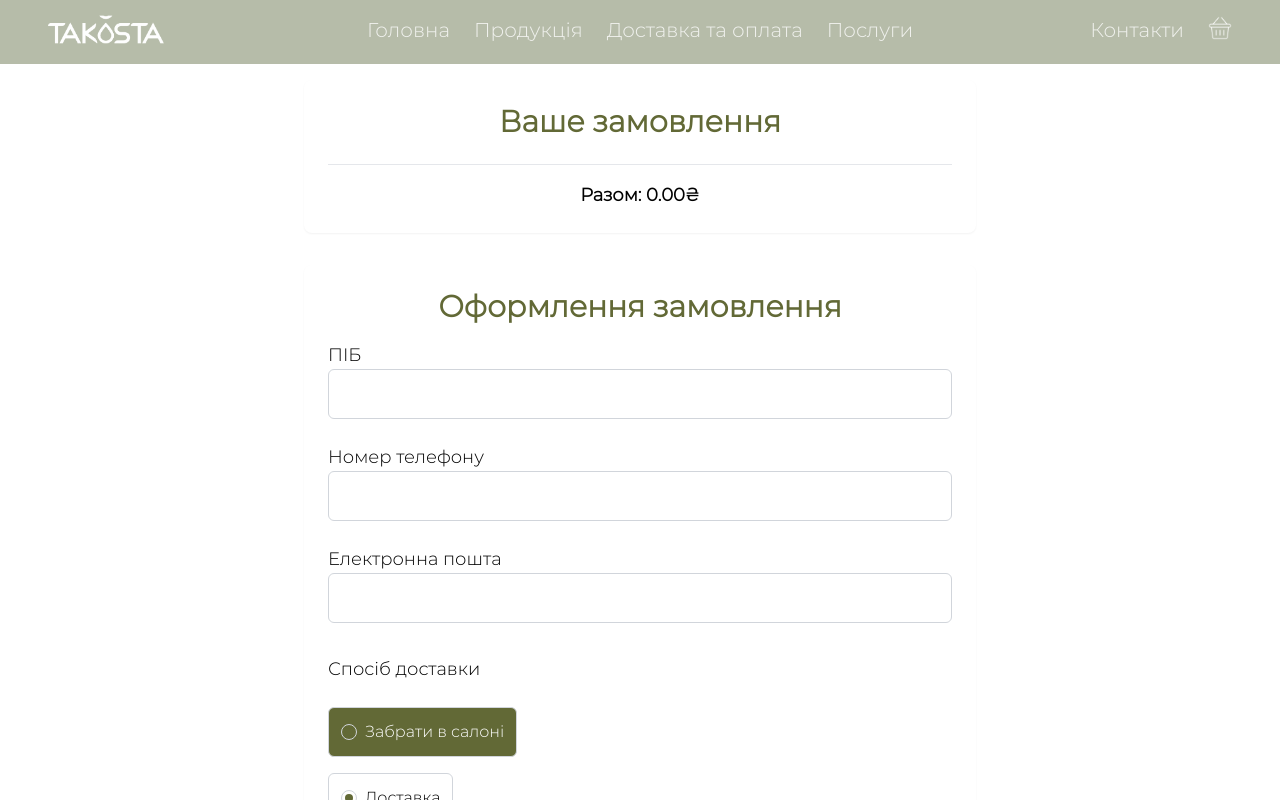
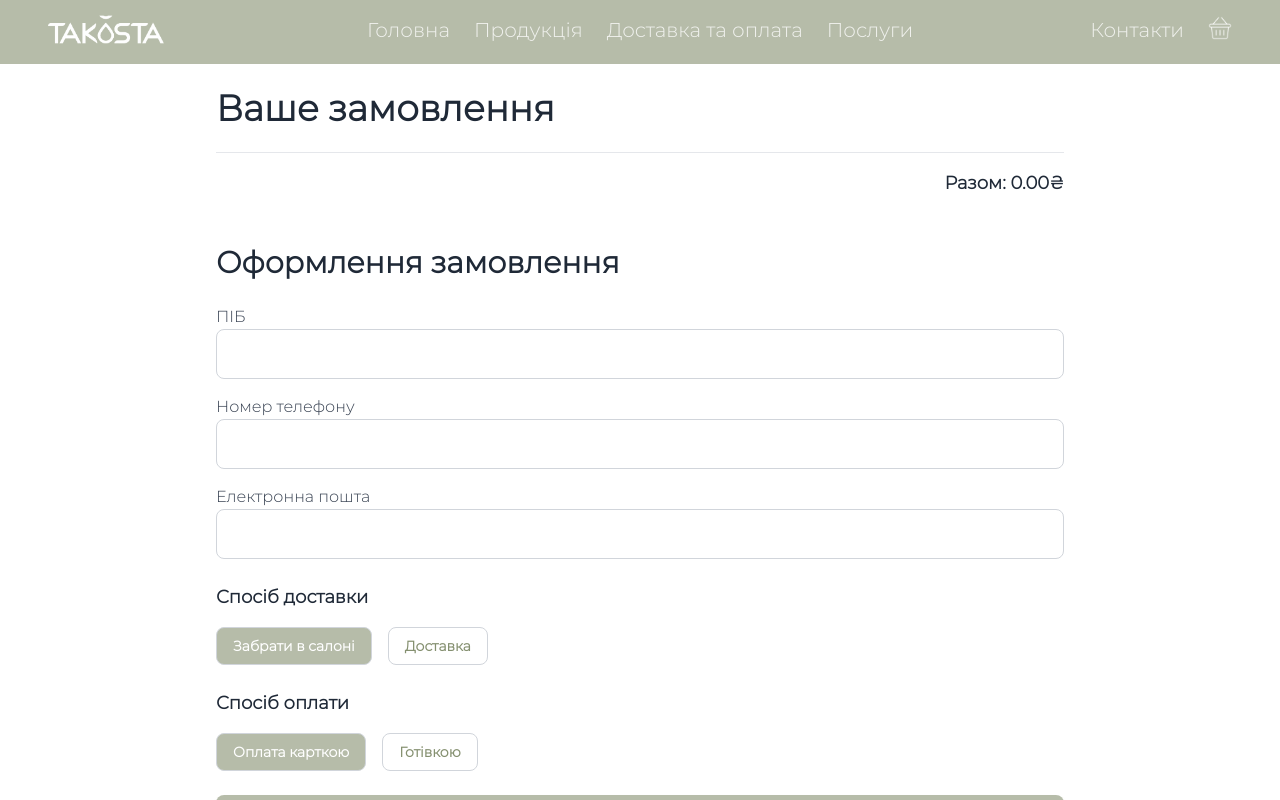
Before and after one commit to Shiro-Kon/Takosta, a React (Create React App) app: page /checkout in a window 1280 px wide. Built offline with nearby package versions, Linux system fonts and the light colour scheme.

Commit message:
redesigned the checkout page, fixed the title, slightly changed the notification size

```diff
--- a/src/Component/ProductPage/ProductDetails/Notification.tsx
+++ b/src/Component/ProductPage/ProductDetails/Notification.tsx
@@ -6,14 +6,14 @@ interface NotificationProps {
   onClose: () => void;
 }
 
-const Notification: React.FC<NotificationProps> = ({ message, onClose }) => {
+const Notification: React.FC<NotificationProps> = ({ message }) => {
   return (
     <motion.div
       initial={{ opacity: 0, scale: 0.9 }}
       animate={{ opacity: 1, scale: 1 }}
       exit={{ opacity: 0, scale: 0.9 }}
       transition={{ duration: 0.3 }}
-      className="fixed top-[10%] right-2  bg-olive-green/70 text-sm text-white px-4 py-2 rounded-lg shadow-lg"
+      className="fixed top-[10%] right-2  bg-olive-green/70 text-[12px] text-white px-2 py-1 rounded-lg shadow-lg"
     >
       <p>{message}</p>
     </motion.div>
--- a/src/Component/ProductPage/ProductDetails/ProductDetailsPage.tsx
+++ b/src/Component/ProductPage/ProductDetails/ProductDetailsPage.tsx
@@ -16,7 +16,7 @@ const ProductDetailsPage: React.FC = () => {
   const { addToCart } = useCart();
 
   if (!product) {
-    return <div>Продукт не найден</div>;
+    return <div>Продукт не  знайден</div>;
   }
 
   const tabContent = {
--- a/src/Container/App/App.tsx
+++ b/src/Container/App/App.tsx
@@ -1,10 +1,7 @@
-import { lazy, Suspense, useEffect } from 'react';
+import React, { lazy, Suspense, useEffect } from 'react';
 import { Route, Routes, useLocation } from 'react-router-dom';
 import Header from '../Header/Header';
 import Footer from '../Footer/Footer';
-import LoadingScreen from '../../Component/LoadingScreen/LoadingScreen';
-
-
 
 const Main = lazy(() => import('../../Page/Main'));
 const ProductPage = lazy(() => import('../../Page/ProductPage'));
@@ -18,14 +15,14 @@ const App: React.FC = () => {
   const { pathname } = useLocation();
 
   useEffect(() => {
-    window.scrollTo(0, 0);
+    window.scrollTo({ top: 0, behavior: 'smooth' });
   }, [pathname]);
 
   return (
     <>
       <Header />
-      <Suspense fallback={<LoadingScreen />}>
-      <main className='h-full'>
+      <main className="h-full">
+        <Suspense fallback={<div>Loading...</div>}>
           <Routes>
             <Route path="/" element={<Main />} />
             <Route path="/product" element={<ProductPage />} />
@@ -35,8 +32,8 @@ const App: React.FC = () => {
             <Route path="/checkout" element={<CheckoutPage />} />
             <Route path="*" element={<NotFoundPage />} />
           </Routes>
+        </Suspense>
       </main>
-      </Suspense>
       <Footer />
     </>
   );
--- a/src/Container/Header/MobileMenu.tsx
+++ b/src/Container/Header/MobileMenu.tsx
@@ -25,17 +25,16 @@ const MobileMenu: React.FC<MobileMenuProps> = ({
   openContact,
 }) => {
   const { getTotalQuantity } = useCart();
-  const navigate = useNavigate();
 
   const closeMenu = () => {
     setMobileMenuOpen(false);
   };
 
+  const navigate = useNavigate();
+
   const handleMobileLinkClick = (to: string) => {
     handleLinkClick(to);
     closeMenu();
-    navigate(to);
-    window.location.reload();
   };
 
   return (
--- a/src/Page/CheckoutPage.tsx
+++ b/src/Page/CheckoutPage.tsx
@@ -1,8 +1,8 @@
 import React, { useState } from 'react';
+import AnimatedElement from '../Component/AnimatedElement/AnimatedElement';
+import OrderConfirmationModal from '../Component/OrderConfirmationModal/OrderConfirmationModal';
 import { useCart } from '../Component/CartPage/CartContext';
 import { useNavigate } from 'react-router-dom';
-import AnimatedElement from '../Component/AnimatedElement/AnimatedElement';
-import OrderConfirmationModal from '../Component/OrderConfirmationModal/OrderConfirmationModal';
 
 const CheckoutPage: React.FC = () => {
   const { cart, getTotalPrice, clearCart } = useCart();
@@ -22,19 +22,8 @@ const CheckoutPage: React.FC = () => {
     setFormData(prevState => ({ ...prevState, [name]: value }));
   };
 
-  const handleDeliveryMethodChange = (e: React.ChangeEvent<HTMLInputElement>) => {
-    const { value } = e.target;
-    setFormData(prevState => ({
-      ...prevState,
-      deliveryMethod: value,
-      // Clear post office field if not needed
-      ...(value === 'pickup' ? { postOffice: '' } : {})
-    }));
-  };
-
-  const handlePaymentMethodChange = (e: React.ChangeEvent<HTMLInputElement>) => {
-    const { value } = e.target;
-    setFormData(prevState => ({ ...prevState, paymentMethod: value }));
+  const handleButtonClick = (type: 'delivery' | 'payment', value: string) => {
+    setFormData(prevState => ({ ...prevState, [`${type}Method`]: value }));
   };
 
   const handleSubmit = (e: React.FormEvent) => {
@@ -50,41 +39,27 @@ const CheckoutPage: React.FC = () => {
       ...formData
     };
 
-    // Open the confirmation modal
+    console.log('Order Data:', orderData);
     setIsModalOpen(true);
-
-    // Log the order data to the console
-    console.log('Order Data:', orderData);
-
-    // Example of sending data to the server (just logging here, replace with actual POST request)
-    // fetch('/api/orders', {
-    //   method: 'POST',
-    //   headers: {
-    //     'Content-Type': 'application/json'
-    //   },
-    //   body: JSON.stringify(orderData)
-    // })
-    // .then(response => response.json())
-    // .then(data => console.log('Server Response:', data))
-    // .catch(error => console.error('Error:', error));
   };
 
   const handleModalClose = () => {
     setIsModalOpen(false);
     clearCart();
-    navigate('/product'); // Redirect to the products page
+    navigate('/product');
   };
 
   return (
-    <main className="container mx-auto py-14 md:py-20 px-4 lg:px-12 flex justify-center">
-      <div className="w-full max-w-2xl space-y-8">
-        <div className="bg-white p-6 shadow-sm rounded-lg">
-          <AnimatedElement direction="up" delay={0.1} className="text-3xl font-bold mb-4 text-olive-drab text-center">
+    <main className="min-h-screen flex flex-col items-center  my-12 md:my-16 xxl:my-28 px-4 md:px-8 lg:px-12">
+      <div className="w-full max-w-4xl bg-white  rounded-lg overflow-hidden">
+        <AnimatedElement direction="up" delay={0.1} className="p-6">
+          <div className="text-2xl md:text-3xl lg:text-4xl font-semibold text-gray-800 mb-6">
             Ваше замовлення
-          </AnimatedElement>
-          <div className="space-y-4">
+          </div>
+
+          <div className="space-y-6">
             {cart.map(item => (
-              <div key={item.product.id} className="flex items-center justify-between border-b py-2">
+              <div key={item.product.id} className="flex items-center justify-between border-b pb-4">
                 <div className="flex items-center">
                   <img
                     alt={item.product.name}
@@ -92,181 +67,127 @@ const CheckoutPage: React.FC = () => {
                     className="h-14 w-14 object-cover rounded-md"
                   />
                   <div className="ml-4">
-                    <p className="text-lg font-medium">{item.product.name}</p>
-                    <p className="text-gray-500">{item.product.subname}</p>
-                    <p className="text-gray-500">{item.quantity} шт.</p>
+                    <p className="text-base font-medium text-gray-800">{item.product.name} {item.product.subname}</p>
                   </div>
                 </div>
-                <p className="text-lg font-medium text-olive-drab">
-                  {(item.product.price * item.quantity).toFixed(2)}₴
-                </p>
+                <div className="text-right">
+                  <p className="text-sm text-gray-600">{item.quantity} шт.</p>
+                  <p className="text-base font-medium text-green-600">{(item.product.price * item.quantity).toFixed(2)}₴</p>
+                </div>
               </div>
             ))}
-            <div className="mt-6 border-t pt-4 text-center">
-              <p className="text-lg font-bold">Разом: {getTotalPrice().toFixed(2)}₴</p>
+            <div className="mt-6 border-t pt-4 text-right">
+              <p className="text-lg font-semibold text-gray-800">Разом: {getTotalPrice().toFixed(2)}₴</p>
             </div>
           </div>
+        </AnimatedElement>
+
+        <AnimatedElement direction="up" delay={0.2} className="p-6 ">
+          <div  className="text-xl md:text-2xl lg:text-3xl font-semibold text-gray-800 mb-6">
+            Оформлення замовлення
           </div>
-
-        <div className="bg-white p-6 shadow-sm rounded-lg">
-          <AnimatedElement direction="up" delay={0.2} className="text-3xl font-bold mb-4 text-olive-drab text-center">
-            Оформлення замовлення
-          </AnimatedElement>
-          <form onSubmit={handleSubmit} className="space-y-8">
-            <div className="space-y-6">
+          <form onSubmit={handleSubmit} className="space-y-6">
+            <div className="space-y-4">
               <div>
-                <label htmlFor="fullName" className="block text-lg font-medium">ПІБ</label>
+                <label htmlFor="fullName" className="block text-base font-medium text-gray-700">ПІБ</label>
                 <input
                   type="text"
                   id="fullName"
                   name="fullName"
                   value={formData.fullName}
                   onChange={handleInputChange}
-                  className="w-full p-3 border border-gray-300 rounded-md focus:ring-2 focus:ring-olive-drab"
+                  className="w-full p-3 border border-gray-300 rounded-lg "
                   required
                 />
               </div>
               <div>
-                <label htmlFor="phoneNumber" className="block text-lg font-medium">Номер телефону</label>
+                <label htmlFor="phoneNumber" className="block text-base font-medium text-gray-700">Номер телефону</label>
                 <input
                   type="tel"
                   id="phoneNumber"
                   name="phoneNumber"
                   value={formData.phoneNumber}
                   onChange={handleInputChange}
-                  className="w-full p-3 border border-gray-300 rounded-md focus:ring-2 focus:ring-olive-drab"
+                  className="w-full p-3 border border-gray-300 rounded-lg "
                   required
                 />
               </div>
               <div>
-                <label htmlFor="email" className="block text-lg font-medium">Електронна пошта</label>
+                <label htmlFor="email" className="block text-base font-medium text-gray-700">Електронна пошта</label>
                 <input
                   type="email"
                   id="email"
                   name="email"
                   value={formData.email}
                   onChange={handleInputChange}
-                  className="w-full p-3 border border-gray-300 rounded-md focus:ring-2 focus:ring-olive-drab"
+                  className="w-full p-3 border border-gray-300 rounded-lg "
                   required
                 />
               </div>
+
+            </div>
+
+            <fieldset className="space-y-4">
+              <legend className="text-lg font-semibold text-gray-800">Спосіб доставки</legend>
+              <div className="flex flex-col md:flex-row gap-4">
+                <button
+                  type="button"
+                  onClick={() => handleButtonClick('delivery', 'pickup')}
+                  className={`py-2 px-4 rounded-lg border border-gray-300 text-sm font-semibold  ${formData.deliveryMethod === 'pickup' ? 'bg-sage-green/60  text-white' : 'bg-white text-sage-green'}`}
+                >
+                  Забрати в салоні
+                </button>
+                <button
+                  type="button"
+                  onClick={() => handleButtonClick('delivery', 'delivery')}
+                  className={`py-2 px-4 rounded-lg border border-gray-300 text-sm font-semibold ${formData.deliveryMethod === 'delivery' ? 'bg-sage-green/60  text-white' : 'bg-white text-sage-green'}`}
+                >
+                  Доставка
+                </button>
+              </div>
               {formData.deliveryMethod === 'delivery' && (
                 <div>
-                  <label htmlFor="postOffice" className="block text-lg font-medium">Відділення Нова Пошта</label>
+                  <label htmlFor="postOffice" className="block text-base font-medium text-gray-700">Відділення Нова Пошта</label>
                   <input
                     type="text"
                     id="postOffice"
                     name="postOffice"
                     value={formData.postOffice}
                     onChange={handleInputChange}
-                    className="w-full p-3 border border-gray-300 rounded-md focus:ring-2 focus:ring-olive-drab"
+                    className="w-full p-3 border border-gray-300 rounded-lg "
                   />
                 </div>
               )}
-            </div>
+            </fieldset>
 
-            <fieldset className="space-y-6">
-              <legend className="text-lg font-medium">Спосіб доставки</legend>
-              <div className="mt-4 space-y-4">
-                <div className="flex items-center gap-x-3">
-                  <input
-                    id="pickup"
-                    name="deliveryMethod"
-                    type="radio"
-                    value="pickup"
-                    checked={formData.deliveryMethod === 'pickup'}
-                    onChange={handleDeliveryMethodChange}
-                    className="hidden peer"
-                  />
-                  <label
-                    htmlFor="pickup"
-                    className="flex items-center cursor-pointer p-3 border border-gray-300 rounded-md peer-checked:bg-olive-drab peer-checked:text-white"
+            <fieldset className="space-y-4">
+              <legend className="text-lg font-semibold text-gray-800">Спосіб оплати</legend>
+              <div className="flex flex-col md:flex-row gap-4">
+                <button
+                  type="button"
+                  onClick={() => handleButtonClick('payment', 'card')}
+                  className={`py-2 px-4 rounded-lg border border-gray-300 text-sm font-semibold ${formData.paymentMethod === 'card' ? 'bg-sage-green/60  text-white' : 'bg-white text-sage-green'}`}
                 >
-                    <span className="w-4 h-4 border border-gray-300 rounded-full flex items-center justify-center mr-2 peer-checked:bg-white peer-checked:border-transparent">
-                      <span className="block w-2 h-2 bg-olive-drab rounded-full"></span>
-                    </span>
-                    Забрати в салоні
-                  </label>
-                </div>
-                <div className="flex items-center gap-x-3">
-                  <input
-                    id="delivery"
-                    name="deliveryMethod"
-                    type="radio"
-                    value="delivery"
-                    checked={formData.deliveryMethod === 'delivery'}
-                    onChange={handleDeliveryMethodChange}
-                    className="hidden peer"
-                  />
-                  <label
-                    htmlFor="delivery"
-                    className="flex items-center cursor-pointer p-3 border border-gray-300 rounded-md peer-checked:bg-olive-drab peer-checked:text-white"
+                  Оплата карткою
+                </button>
+                <button
+                  type="button"
+                  onClick={() => handleButtonClick('payment', 'cash')}
+                  className={`py-2 px-4 rounded-lg border border-gray-300 text-sm font-semibold ${formData.paymentMethod === 'cash' ? 'bg-sage-green/60  text-white' : 'bg-white text-sage-green'}`}
                 >
-                    <span className="w-4 h-4 border border-gray-300 rounded-full flex items-center justify-center mr-2 peer-checked:bg-white peer-checked:border-transparent">
-                      <span className="block w-2 h-2 bg-olive-drab rounded-full"></span>
-                    </span>
-                    Доставка
-                  </label>
-                </div>
+                  Готівкою
+                </button>
               </div>
             </fieldset>
 
-            {formData.deliveryMethod === 'delivery' && (
-              <fieldset className="space-y-6">
-                <legend className="text-lg font-medium">Спосіб оплати</legend>
-                <div className="mt-4 space-y-4">
-                  <div className="flex items-center gap-x-3">
-                    <input
-                      id="card"
-                      name="paymentMethod"
-                      type="radio"
-                      value="card"
-                      checked={formData.paymentMethod === 'card'}
-                      onChange={handlePaymentMethodChange}
-                      className="hidden peer"
-                    />
-                    <label
-                      htmlFor="card"
-                      className="flex items-center cursor-pointer p-3 border border-gray-300 rounded-md peer-checked:bg-olive-drab peer-checked:text-white"
-                    >
-                      <span className="w-4 h-4 border border-gray-300 rounded-full flex items-center justify-center mr-2 peer-checked:bg-white peer-checked:border-transparent">
-                        <span className="block w-2 h-2 bg-olive-drab rounded-full"></span>
-                      </span>
-                      Оплата карткою
-                    </label>
-                  </div>
-                  <div className="flex items-center gap-x-3">
-                    <input
-                      id="cash"
-                      name="paymentMethod"
-                      type="radio"
-                      value="cash"
-                      checked={formData.paymentMethod === 'cash'}
-                      onChange={handlePaymentMethodChange}
-                      className="hidden peer"
-                    />
-                    <label
-                      htmlFor="cash"
-                      className="flex items-center cursor-pointer p-3 border border-gray-300 rounded-md peer-checked:bg-olive-drab peer-checked:text-white"
-                    >
-                      <span className="w-4 h-4 border border-gray-300 rounded-full flex items-center justify-center mr-2 peer-checked:bg-white peer-checked:border-transparent">
-                        <span className="block w-2 h-2 bg-olive-drab rounded-full"></span>
-                      </span>
-                      Готівкою
-                    </label>
-                  </div>
-                </div>
-              </fieldset>
-            )}
-
             <button
               type="submit"
-              className="w-full bg-olive-drab text-white py-3 px-6 rounded-lg shadow-md hover:bg-green-600 focus:outline-none focus:ring-2 focus:ring-offset-2 focus:ring-green-500"
+              className="w-full bg-sage-green/60 text-white py-3 rounded-lg shadow-md ease-in-out duration-300 hover:bg-sage-green/90 active:bgsage-green/60 active:scale-[0.99] text-lg font-semibold"
             >
               Підтвердити замовлення
             </button>
           </form>
-        </div>
+        </AnimatedElement>
       </div>
 
       {isModalOpen && (
--- a/src/index.tsx
+++ b/src/index.tsx
@@ -10,11 +10,9 @@ const root = ReactDOM.createRoot(
 );
 
 root.render(
-  <React.StrictMode>
-    <BrowserRouter>
-      <CartProvider>
-        <App />
-      </CartProvider>
-    </BrowserRouter>
-  </React.StrictMode>
+  <BrowserRouter>
+    <CartProvider>
+      <App />
+    </CartProvider>
+  </BrowserRouter>
 );
```
Also changed, not shown: src/Container/Header/Header.tsx (+8 -3 lines). Lines whose indentation alone changed are shown as unchanged.
